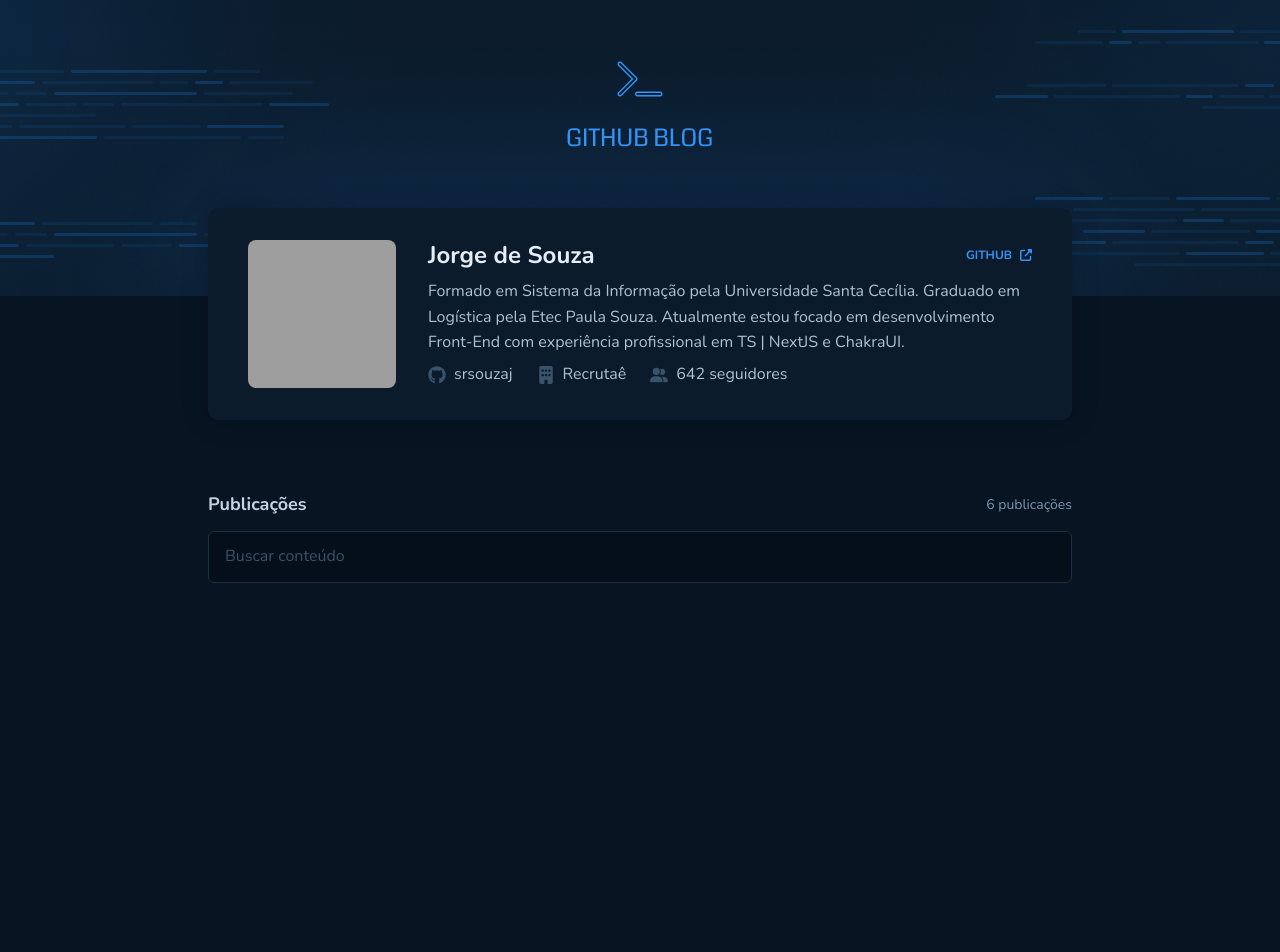
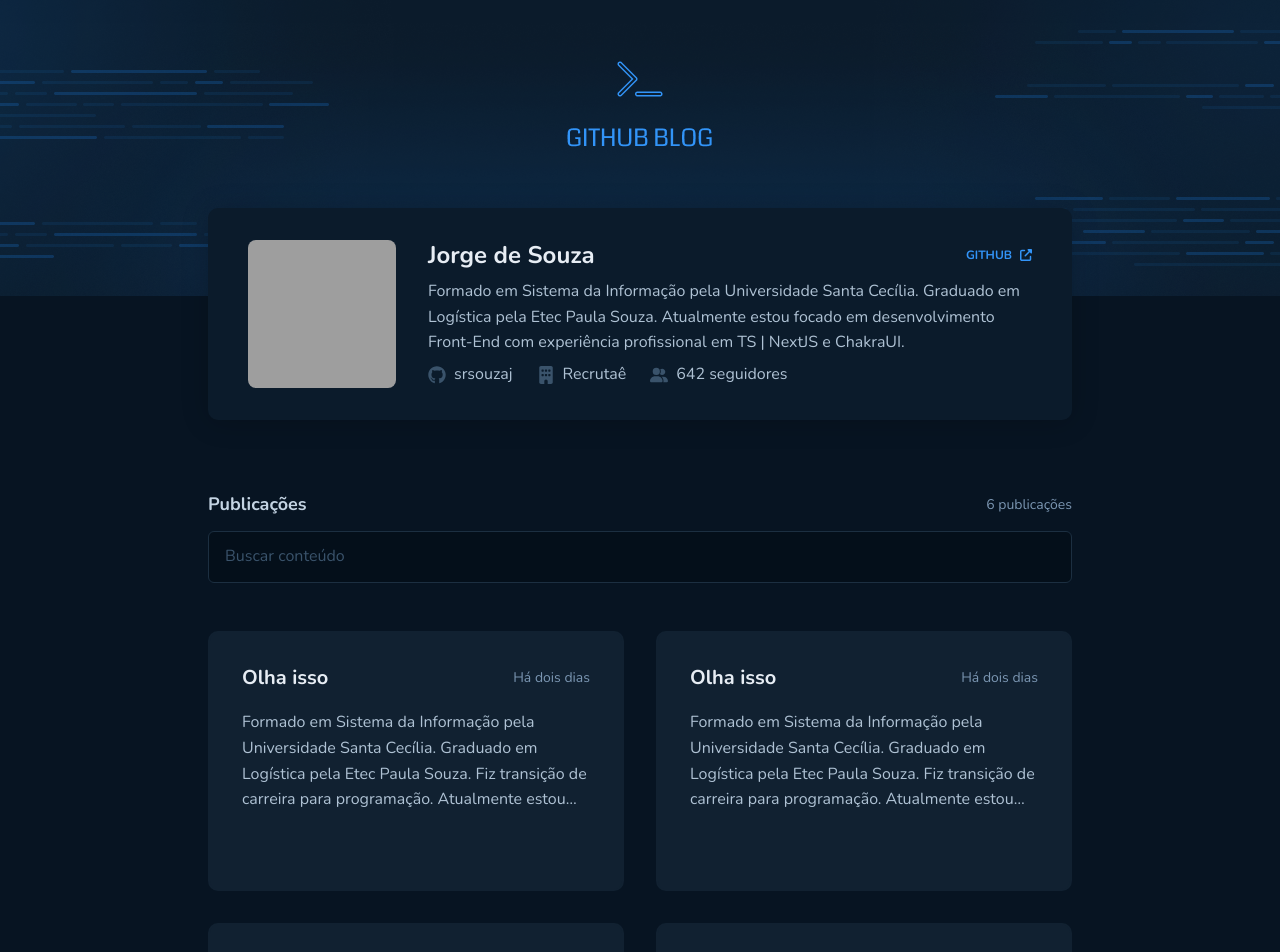
Before and after one commit to srsouzaj/github-blog, a React (Vite) app: page / in a window 1280 px wide. Shown: the top 952 px of the page. Before the commit the page ends 800 px from the top, so only its background shows below. Built offline with nearby package versions, Linux system fonts and the light colour scheme; grey boxes are pictures that could not be loaded.

Commit message:
feat: posts

```diff
--- /dev/null
+++ b/src/pages/Blog/components/Post/index.tsx
@@ -0,0 +1,20 @@
+import { PostContainer } from "./styles";
+
+
+export function Post() {
+
+  return (
+    <PostContainer to={"/post/1"}>
+      <div>
+        <strong>Olha isso</strong>
+        <span>Há dois dias</span>
+      </div>
+      <p>
+        Formado em Sistema da Informação pela Universidade Santa Cecília.
+        Graduado em Logística pela Etec Paula Souza. Fiz transição de carreira
+        para programação. Atualmente estou focado em desenvolvimento Front-End
+        com experiência profissional em TS | NextJS e ChakraUI.
+      </p>
+    </PostContainer>
+  );
+}
--- /dev/null
+++ b/src/pages/Blog/components/Post/styles.ts
@@ -0,0 +1,42 @@
+import { Link } from "react-router-dom";
+import styled from "styled-components";
+
+export const PostContainer = styled(Link)`
+  width: 100%;
+  height: 16.25rem;
+  border-radius: 10px;
+  background: ${({ theme }) => theme.colors["base-post"]};
+  border: 2px solid ${({ theme }) => theme.colors["base-post"]};
+  padding: 2rem;
+  transition: 0.4s;
+  &:hover {
+    border-color: ${({ theme }) => theme.colors["base-label"]};
+  }
+  div {
+    display: flex;
+    gap: 1rem;
+    margin-bottom: 1.25rem;
+    strong {
+      flex: 1;
+      font-size: ${({ theme }) => theme.textSizes["title-title-m"]};
+      color: ${({ theme }) => theme.colors["base-title"]};
+      overflow: hidden;
+      text-overflow: ellipsis;
+      display: -webkit-box;
+      -webkit-box-orient: vertical;
+      -webkit-line-clamp: 2;
+    }
+    span {
+      width: max-content;
+      font-size: ${({ theme }) => theme.textSizes["text-text-s"]};
+      color: ${({ theme }) => theme.colors["base-span"]};
+    }
+  }
+  p {
+    overflow: hidden;
+    text-overflow: ellipsis;
+    display: -webkit-box;
+    -webkit-box-orient: vertical;
+    -webkit-line-clamp: 4;
+  }
+`;
--- /dev/null
+++ b/src/pages/Blog/components/styles.ts
@@ -0,0 +1,9 @@
+import styled from "styled-components";
+
+export const PostListContainer = styled.section`
+width: 100%;
+display: grid;
+grid-template-columns: repeat(auto-fit, minmax(26rem, 1fr));
+gap: 2rem;
+margin-bottom: 14rem;
+`
--- a/src/pages/Blog/index.tsx
+++ b/src/pages/Blog/index.tsx
@@ -1,12 +1,20 @@
 import Logo from "../../assets/logo/Logo.icon"
+import { Post } from "./components/Post";
 import { ProfileSection } from "./components/Profile";
 import { SearchInput } from "./components/SearchInput";
+import { PostListContainer } from "./components/styles";
 
 export const BlogScreen = () => {
     return (
       <>
         <ProfileSection />
         <SearchInput />
+        <PostListContainer>
+          <Post />
+          <Post />
+          <Post />
+          <Post />
+        </PostListContainer>
       </>
     );
 }
```
